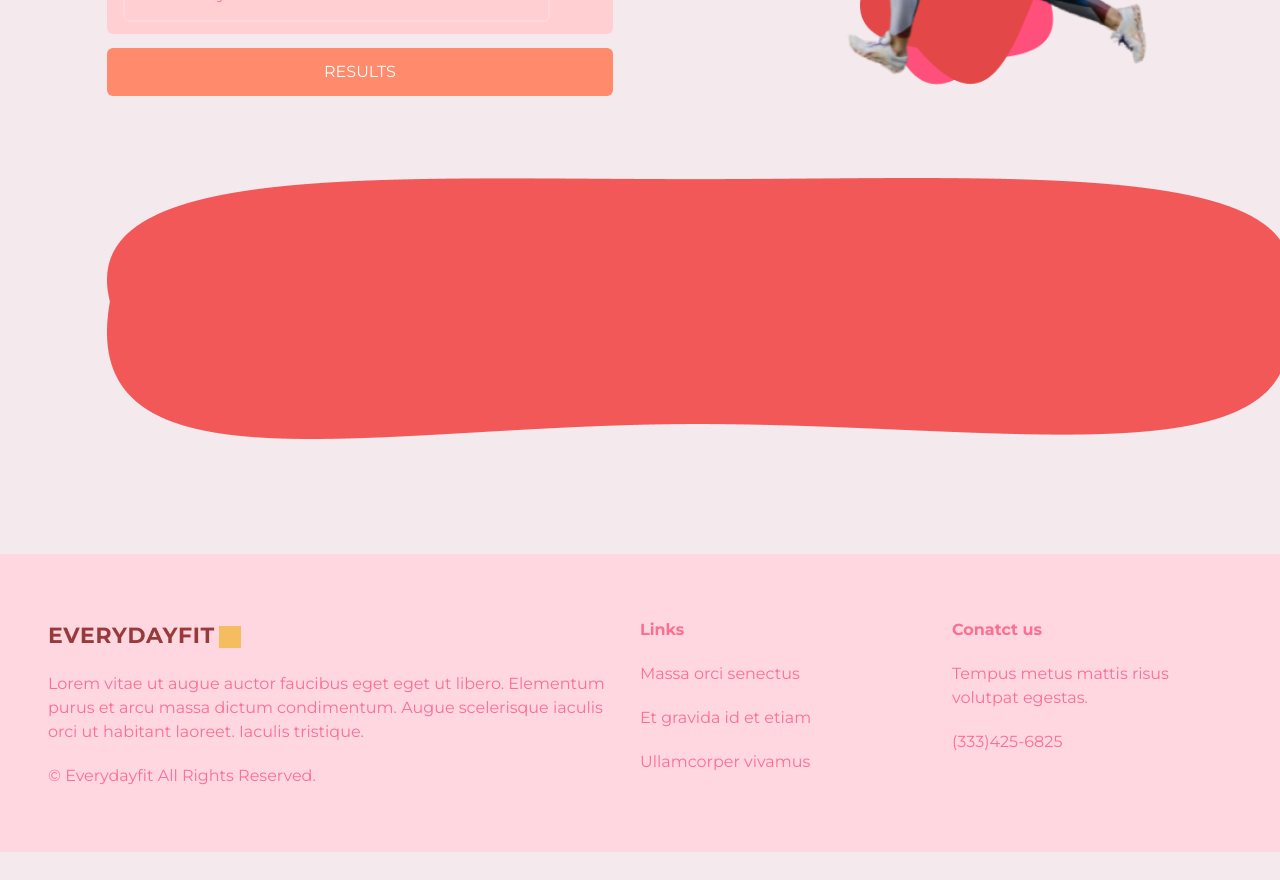
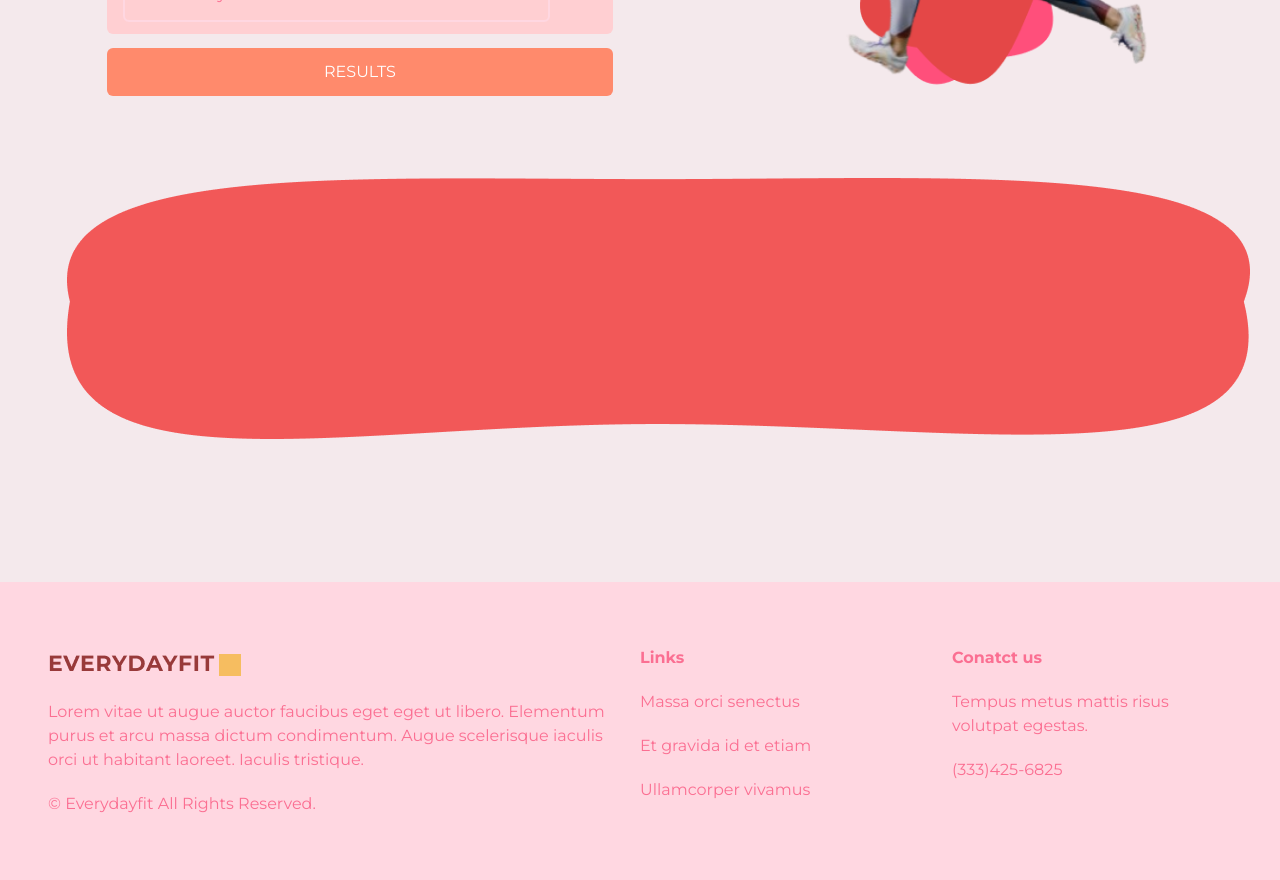
Before and after one commit to gyanendra19/everydayfit, a React (Vite) app: page /calculators in a window 1280 px wide. Shown: the part 900-1780 px from the top of the page. Before the commit the page ends 1752 px from the top, so only its background shows below. Built offline with nearby package versions, Linux system fonts and the light colour scheme.

Commit message:
added header

```diff
--- a/src/CalcComponent/CalcResults/ResultsApi.ts
+++ b/src/CalcComponent/CalcResults/ResultsApi.ts
@@ -1,4 +1,5 @@
 import { calcContextType, useCalcContext } from "@/contexts/calcContext"
+import { Alert } from "@/shared/AuthApi"
 import axios from "axios"
 import { useForm } from "react-hook-form"
 
@@ -61,7 +62,8 @@ function results(calcType: string) {
             e.preventDefault()
         }
 
-        const res = await axios({
+        try{
+            const res = await axios({
             method: 'GET',
             url: `https://fitness-calculator.p.rapidapi.com/${calcType}`,
             params: parametres(data),
@@ -70,8 +72,12 @@ function results(calcType: string) {
                 'X-RapidAPI-Host': 'fitness-calculator.p.rapidapi.com'
             }
         })
+
         setResponse(res.data.data)
         setWhichCalc(calcType)
+    }catch(err){
+        Alert('Something went wrong!!')
+    }
     }
 }
 
--- a/src/CalcComponent/CalcResults/index.tsx
+++ b/src/CalcComponent/CalcResults/index.tsx
@@ -13,7 +13,7 @@ function CalcResults({ }: Props) {
     }
 
     const resBodyTwo = (resField: string, res: string) => {
-        return <div className='flex mb-1 md:ml-4 pt-10 md:pt-0 w-4/6  md:text-2xl font-semibold'>
+        return <div className='flex mb-1 md:ml-4 pt-6 md:pt-0 w-4/6  md:text-2xl font-semibold'>
             <p className='m-0 text-[#9b2226]'>{`${resField}`}:</p>
             <span className='ml-3 text-yellow-400'>{response[`${res}`]}</span>
         </div>
@@ -63,11 +63,11 @@ function CalcResults({ }: Props) {
     }
 
     return (
-        <section className='md:py-28 w-full pt-16 md:pt-0 mb-10'>
+        <section className='md:py-10 w-full pt-16 md:pt-0 mb-10'>
             <div className='w-5/6 mx-auto'>
-                <div className='relative sm:min-h-[200px] text-white'>
-                    <div className='before:absolute sm:before:content-resultsBox before:content-mobileResultsBox   sm:before:top-10 before:-top-8 before:z-[-1]'>
-                        <div className='md:flex h-[400px] md:h-fit overflow-y-scroll '>
+                <div className='relative flex flex-col justify-center sm:min-h-[300px] text-white'>
+                    <div className='before:absolute sm:before:content-resultsBox before:content-mobileResultsBox   sm:before:top-10 sm:before:-left-10 before:-top-8 before:z-[-1]'>
+                        <div className='flex md:flex-row flex-col items-center h-[400px] text-sm md:h-fit overflow-y-scroll '>
                             {whichCalc === 'idealweight' && resBodyOne('Devine')}
                             {whichCalc === 'idealweight' && resBodyOne('Hamwi')}
                             {whichCalc === 'idealweight' && resBodyOne('Miller')}
--- a/src/ProductComponent/ProductModal/modalApi.ts
+++ b/src/ProductComponent/ProductModal/modalApi.ts
@@ -9,7 +9,7 @@ export const modalApi = async(setProduct: any, productName: String) => {
             productName
         },
         headers: {
-            "Access-Control-Allow-Origin": "*"
+            "Access-Control-Allow-Origin": "https://everydayfit.vercel.app/"
         }
     })
 
```
